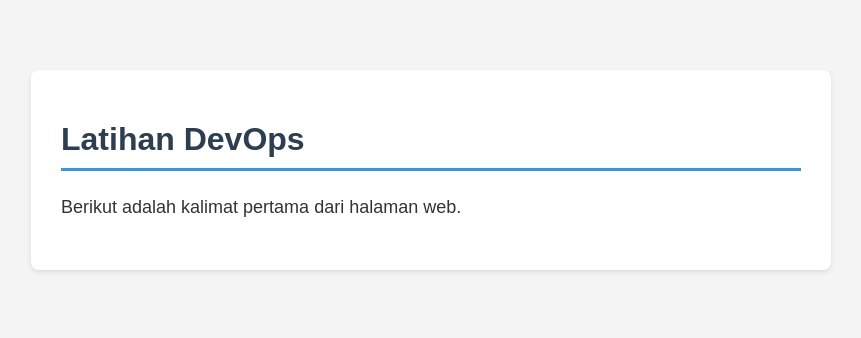
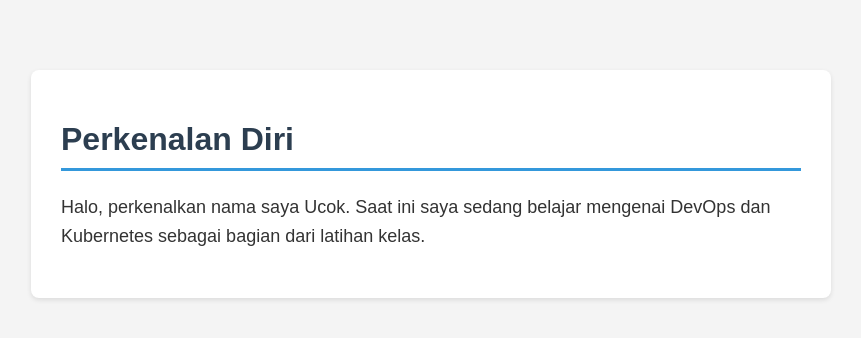
Before and after one commit to wilmertanton-ux/DevOps_Class_Project, a plain HTML site: page index.html in a window 1280 px wide. Shown: the whole page, without its empty margins (209-1070 px from the left). Drawn offline with Linux system fonts and the light colour scheme.

Commit message:
Update index.html

```diff
--- a/index.html
+++ b/index.html
@@ -3,7 +3,7 @@
 <head>
     <meta charset="UTF-8">
     <meta name="viewport" content="width=device-width, initial-scale=1.0">
-    <title>Latihan DevOps</title>
+    <title>Perkenalan Diri - Ucok</title>
     <style>
         body {
             font-family: Arial, sans-serif;
@@ -32,8 +32,8 @@
 </head>
 <body>
     <div class="container">
-        <h1>Latihan DevOps</h1>
-        <p>Berikut adalah kalimat pertama dari halaman web.</p>
+        <h1>Perkenalan Diri</h1>
+        <p>Halo, perkenalkan nama saya Ucok. Saat ini saya sedang belajar mengenai DevOps dan Kubernetes sebagai bagian dari latihan kelas.</p>
     </div>
 </body>
 </html>
```
